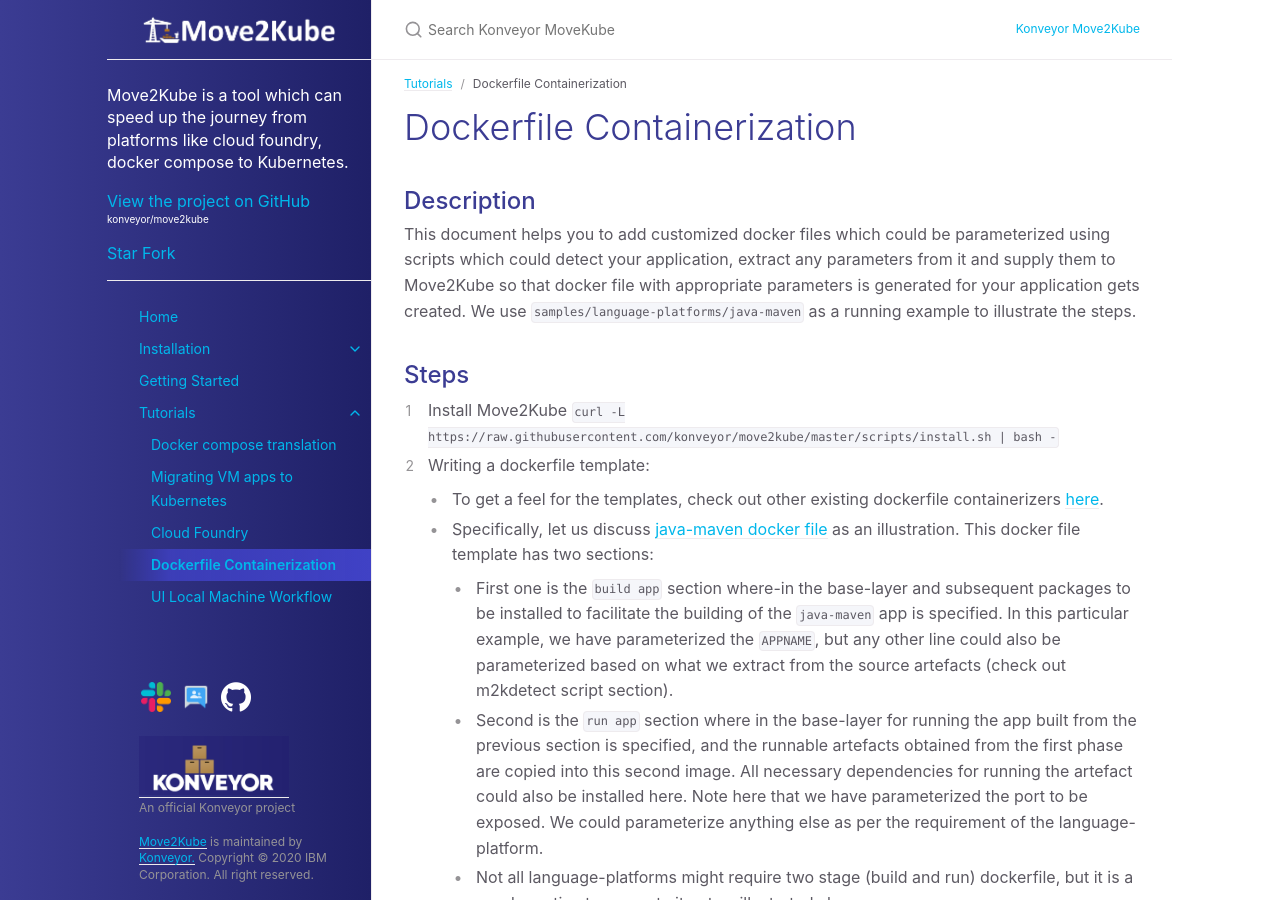
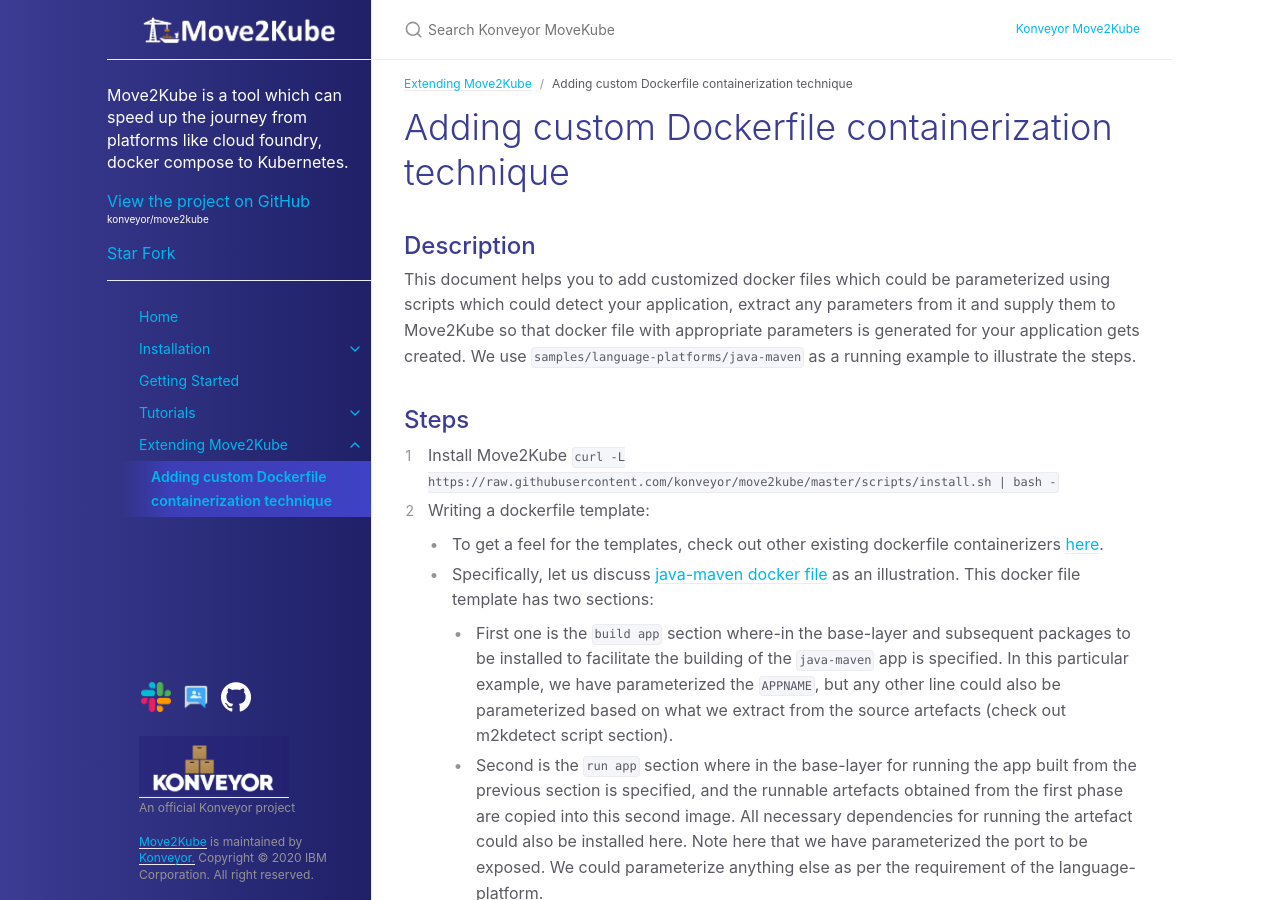
Before and after one commit to konveyor/move2kube, a Jekyll site: the page built from docs/extending-move2kube/dockerfile-containerization.md, in a window 1280 px wide and 900 px high. Built offline with Jekyll 4.4.1, drawn with Linux system fonts in a browser that asks for light colours.

Commit message:
Rename the tutorials title. Add extending m2k page
Signed-off-by: Akash Nayak <akash19nayak@gmail.com>

```diff
--- a/docs/tutorials/dockerfile-containerization.md
+++ b/docs/extending-move2kube/dockerfile-containerization.md
@@ -1,12 +1,12 @@
 ---
 layout: default
-title: "Dockerfile Containerization"
-permalink: /tutorials/dockerfile-containerization/
-parent: Tutorials
-nav_order: 4
+title: "Adding custom Dockerfile containerization technique"
+permalink: /extending-move2kube/custom-containerization/
+parent: Extending Move2Kube
+nav_order: 1
 ---
 
-# Dockerfile Containerization
+# Adding custom Dockerfile containerization technique
 
 ## Description
 
--- a/docs/tutorials/docker-compose.md
+++ b/docs/tutorials/docker-compose.md
@@ -1,12 +1,12 @@
 ---
 layout: default
-title: "Docker compose translation"
+title: "Migrating Docker apps to Kubernetes"
 permalink: /tutorials/docker-compose/
 parent: Tutorials
 nav_order: 2
 ---
 
-# Docker compose translation
+# Migrating and deploying Docker applications to Kubernetes
 
 ## Description
 
```
Also changed, not shown: docs/extending-move2kube/extending-m2k.md (added, +9 -0 lines), docs/tutorials/cloud-foundry.md (+2 -2 lines).
